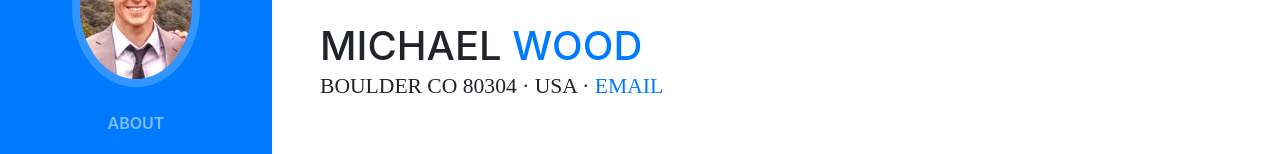
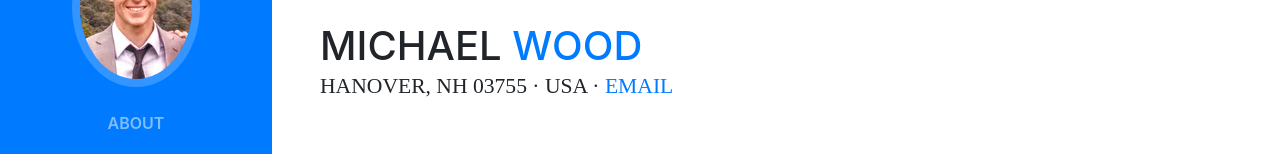
Before and after one commit to woodjmichael/woodjmichael.github.io, a website with bundled scripts: page index.html in a window 1280 px wide. Shown: the part 249-403 px from the top of the page. Built offline with nearby package versions, Linux system fonts and the light colour scheme; a web font is replaced by a local one.

Commit message:
Change address

```diff
--- a/index.html
+++ b/index.html
@@ -72,7 +72,7 @@
           <h1 class="mb-0">Michael
             <span class="text-primary">Wood</span>
           </h1>
-          <div class="subheading mb-5">Boulder CO 80304 · USA ·
+          <div class="subheading mb-5">Hanover, NH 03755 · USA ·
             <a href="mailto:woodjmichael+site@gmail.com">Email</a>
           </div>
           <p class="mb-5">Electrical engineer motivated and proficient in power electronics and control for renewable energy systems.</p>
```
